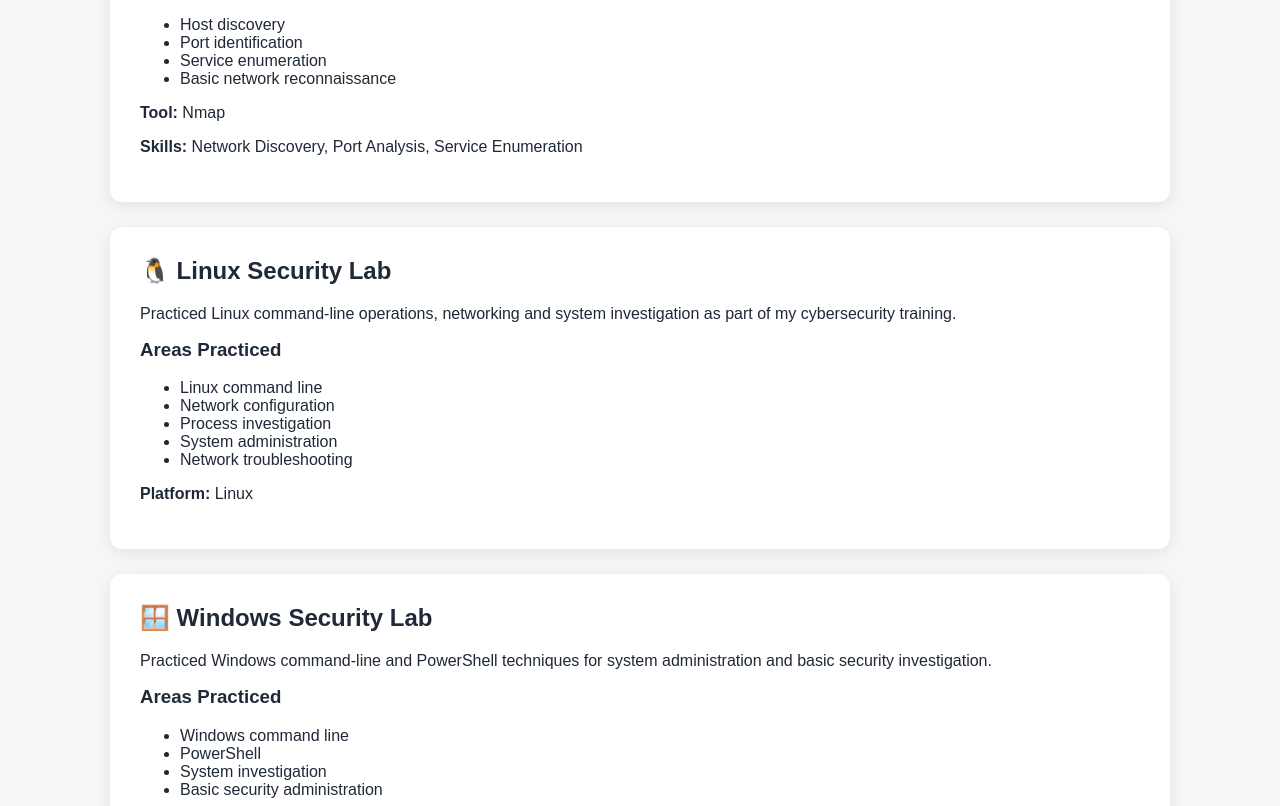
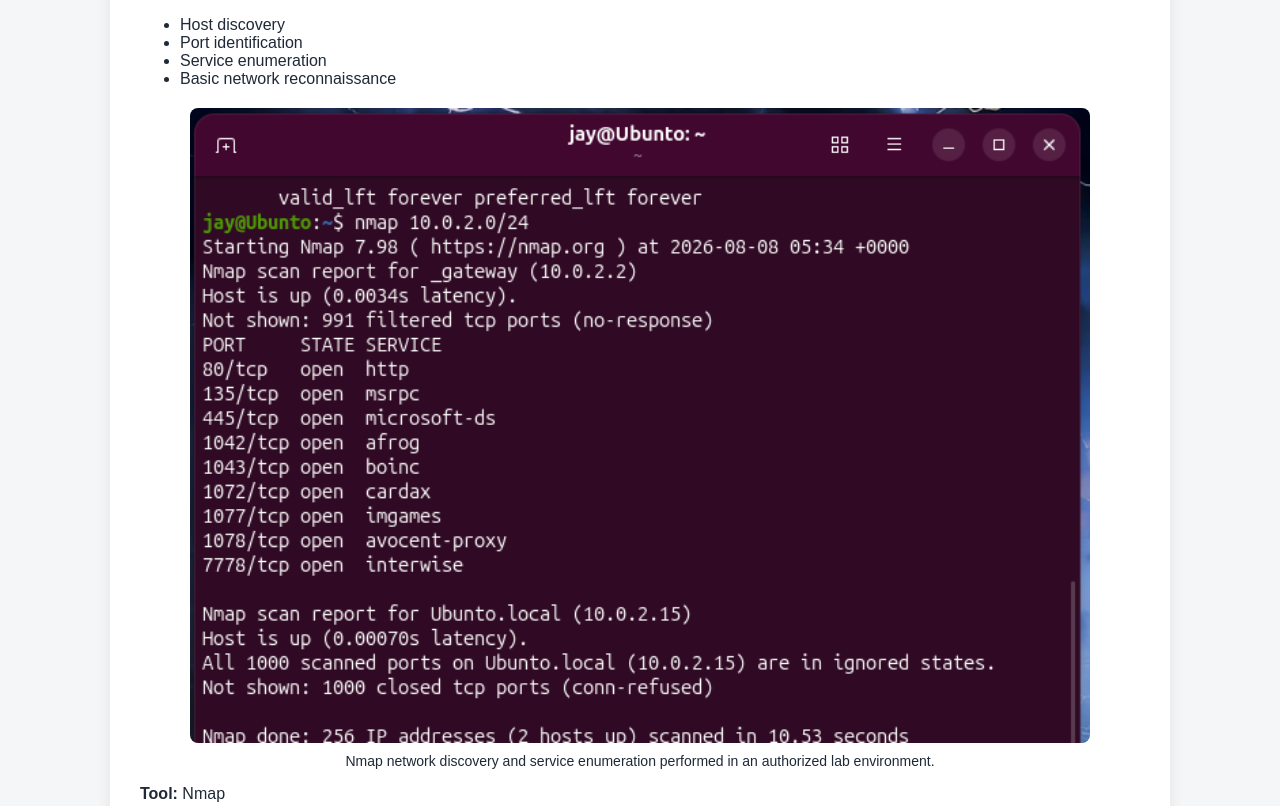
Before and after one commit to analyst0555-cyber/cyber-security-portfolio, a plain HTML site: page projects.html in a window 1280 px wide. Shown: the part 2974-3780 px from the top of the page. Drawn offline with Linux system fonts and the light colour scheme.

Commit message:
Add Nmap project evidence

```diff
--- a/projects.html
+++ b/projects.html
@@ -173,6 +173,20 @@ ping
                 <li>Basic network reconnaissance</li>
             </ul>
 
+            <div class="project-image">
+
+    <img
+        src="images/nmap.png"
+        alt="Nmap network scanning lab"
+    >
+
+    <p>
+        Nmap network discovery and service enumeration
+        performed in an authorized lab environment.
+    </p>
+
+</div>
+
             <p>
                 <strong>Tool:</strong>
                 Nmap
```
Also changed, not shown: images/nmap.png (added).
